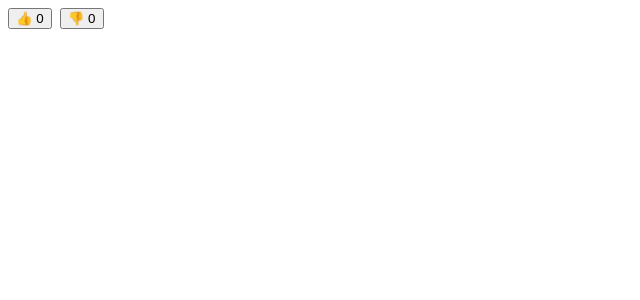
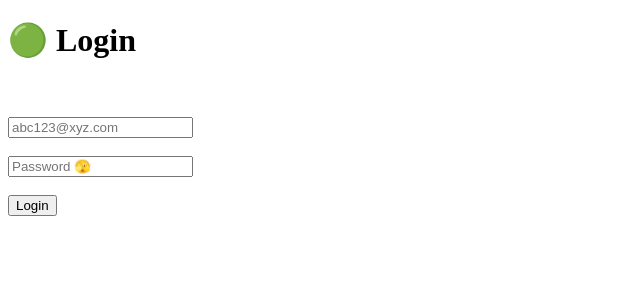
Before and after one commit to Rkthak/practice-ts, a React (Vite) app: page / in a window 1280 px wide. Shown: the top 300 px of the page, without its empty margins (0-640 px from the left). Built offline with nearby package versions, Linux system fonts and the light colour scheme.

Commit message:
complex form with multiple input fields

```diff
--- a/src/components/Counter.tsx
+++ b/src/components/Counter.tsx
@@ -1,20 +1,56 @@
-import { useState } from "react";
+import React, { useState } from "react";
 
 const Counter = () => {
-  const [reactions, setReactions] = useState({
-    like: 0,
-    disLike: 0,
+  const [loginMessage, setLogginMessage] = useState("");
+  const [input, setInput] = useState({
+    email: "",
+    password: "",
   });
-  const handelLike = () => {
-    setReactions({ ...reactions, like: reactions.like + 1 });
+  const handleInputChange = (e: React.ChangeEvent<HTMLInputElement>) => {
+    // e.target se name aur value nikaalte hain
+    const { name, value } = e.target;
+
+    setInput({ ...input, [name]: value });
   };
-  const handelDisLike = () => {
-    setReactions({ ...reactions, disLike: reactions.disLike + 1 });
+  const userName = input.email
+    .split("@")[0]
+    .replace(input.email.charAt(0), input.email.charAt(0).toUpperCase());
+
+  const message: string = `Welcome 🙋! Logged as  ${userName}`;
+  const handleFormSubmit = (e: React.SubmitEvent<HTMLFormElement>) => {
+    e.preventDefault();
+    setLogginMessage(message);
   };
+
   return (
     <div>
-      <button onClick={handelLike}>👍 {reactions.like} </button> &nbsp;
-      <button onClick={handelDisLike}>👎 {reactions.disLike} </button>
+      <h1>🟢 Login</h1> <span> {loginMessage} </span> <br />
+      <br />
+      <form onSubmit={handleFormSubmit}>
+        <input
+          type="email"
+          name="email"
+          id="email"
+          placeholder="abc123@xyz.com"
+          value={input.email}
+          onChange={handleInputChange}
+          required
+        />
+        <br />
+        <br />
+        <input
+          type="password"
+          name="password"
+          id="password"
+          placeholder="Password 🫣"
+          value={input.password}
+          onChange={handleInputChange}
+          required
+        />
+        <br />
+        <br />
+        <button>Login</button>
+      </form>
     </div>
   );
 };
```
